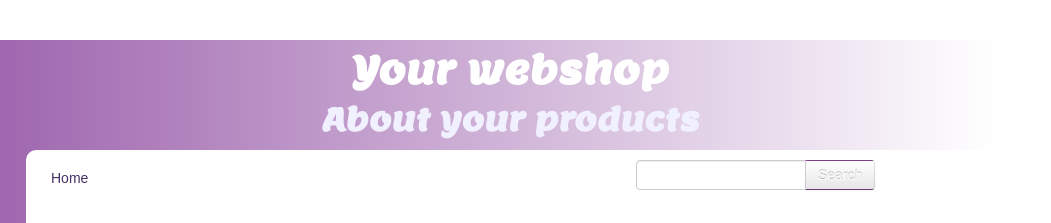
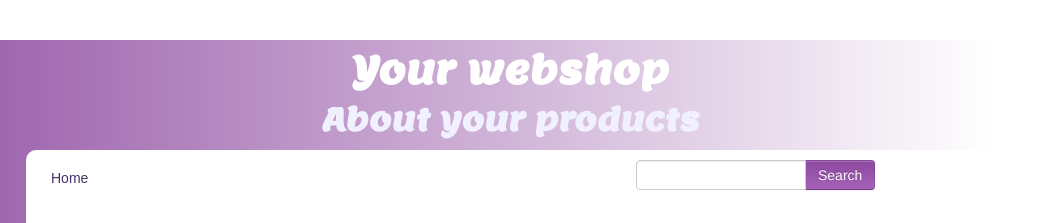
Before and after one commit to bassjobsen/twitter-bootstrap-webshop-template, a plain HTML site: page index.html in a window 1280 px wide. Shown: the top 223 px of the page, 229-1280 px from the left. Drawn offline with Linux system fonts and the light colour scheme; a web font is replaced by a local one.

Commit message:
add custom search button from http://twitterbootstrapbuttons.w3masters.nl/

```diff
--- a/index.html
+++ b/index.html
@@ -76,7 +76,7 @@
 					<div class="span3">
 						<div class="input-append">
 						  <input class="span2" id="appendedInputButtons" type="text">
-						  <button class="btn" type="button" data-toggle="search" id="searchbutton">Search</button>
+						  <button type="button" data-toggle="search" class="btn btn-search">Search</button>
 						</div>
 					</div>
 				</div>
--- a/styles/custom.css
+++ b/styles/custom.css
@@ -61,16 +61,44 @@ text-align: center;
 {
  padding:10px;
 }
+/* custom button from http://twitterbootstrapbuttons.w3masters.nl */
 
-#searchbutton
-{
-	background-color: #8C489F;
-    background-image: -moz-linear-gradient(center top , #8C489F, #8C489F);
-    background-repeat: repeat-x;
-    border-color: rgba(0, 0, 0, 0.1) rgba(0, 0, 0, 0.1) rgba(0, 0, 0, 0.25);
-    color: #FFFFFF;
-    text-shadow: 0 -1px 0 rgba(0, 0, 0, 0.25);
+.btn-search.active {
+  color: rgba(255, 255, 255, 0.75);
 }
+.btn-search {
+  color: #ffffff;
+  text-shadow: 0 -1px 0 rgba(0, 0, 0, 0.25);
+  background-color: #9652a9;
+  background-image: -moz-linear-gradient(top, #8c489f, #a562b8);
+  background-image: -webkit-gradient(linear, 0 0, 0 100%, from(#8c489f), to(#a562b8));
+  background-image: -webkit-linear-gradient(top, #8c489f, #a562b8);
+  background-image: -o-linear-gradient(top, #8c489f, #a562b8);
+  background-image: linear-gradient(to bottom, #8c489f, #a562b8);
+  background-repeat: repeat-x;
+  filter: progid:DXImageTransform.Microsoft.gradient(startColorstr='#ff8c489f', endColorstr='#ffa562b8', GradientType=0);
+  border-color: #a562b8 #a562b8 #7d408d;
+  border-color: rgba(0, 0, 0, 0.1) rgba(0, 0, 0, 0.1) rgba(0, 0, 0, 0.25);
+  *background-color: #a562b8;
+  /* Darken IE7 buttons by default so they stand out more given they won't have borders */
+
+  filter: progid:DXImageTransform.Microsoft.gradient(enabled = false);
+}
+.btn-search:hover,
+.btn-search:focus,
+.btn-search:active,
+.btn-search.active,
+.btn-search.disabled,
+.btn-search[disabled] {
+  color: #ffffff;
+  background-color: #a562b8;
+  *background-color: #9b51b0;
+}
+.btn-search:active,
+.btn-search.active {
+  background-color: #8c489f ;
+}
+
 #footer, .underround
 {
     -webkit-border-radius: 0 0 10px 10px;
```
Also changed, not shown: category.html (+1 -1 lines), more.html (+1 -1 lines), search.html (+1 -1 lines).
